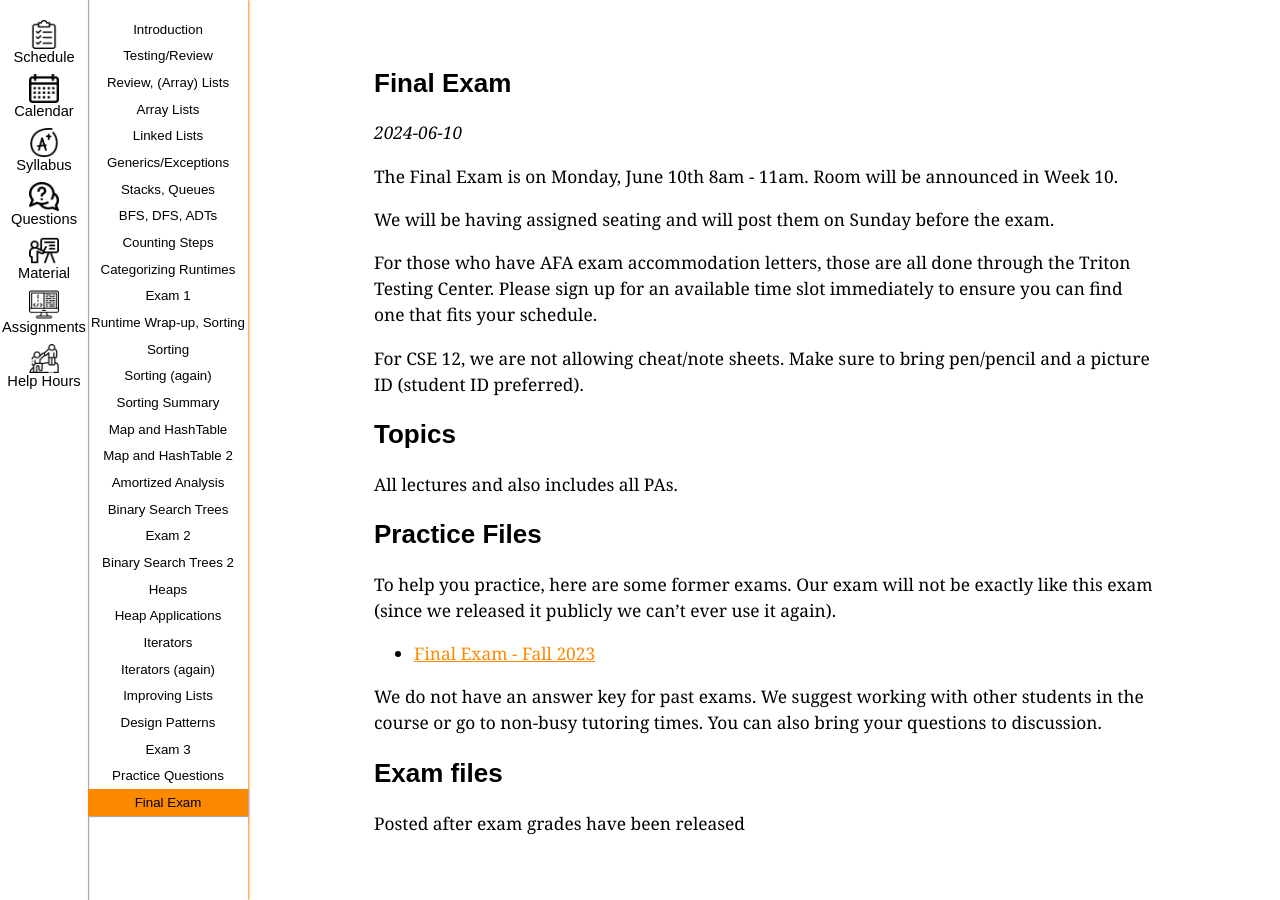
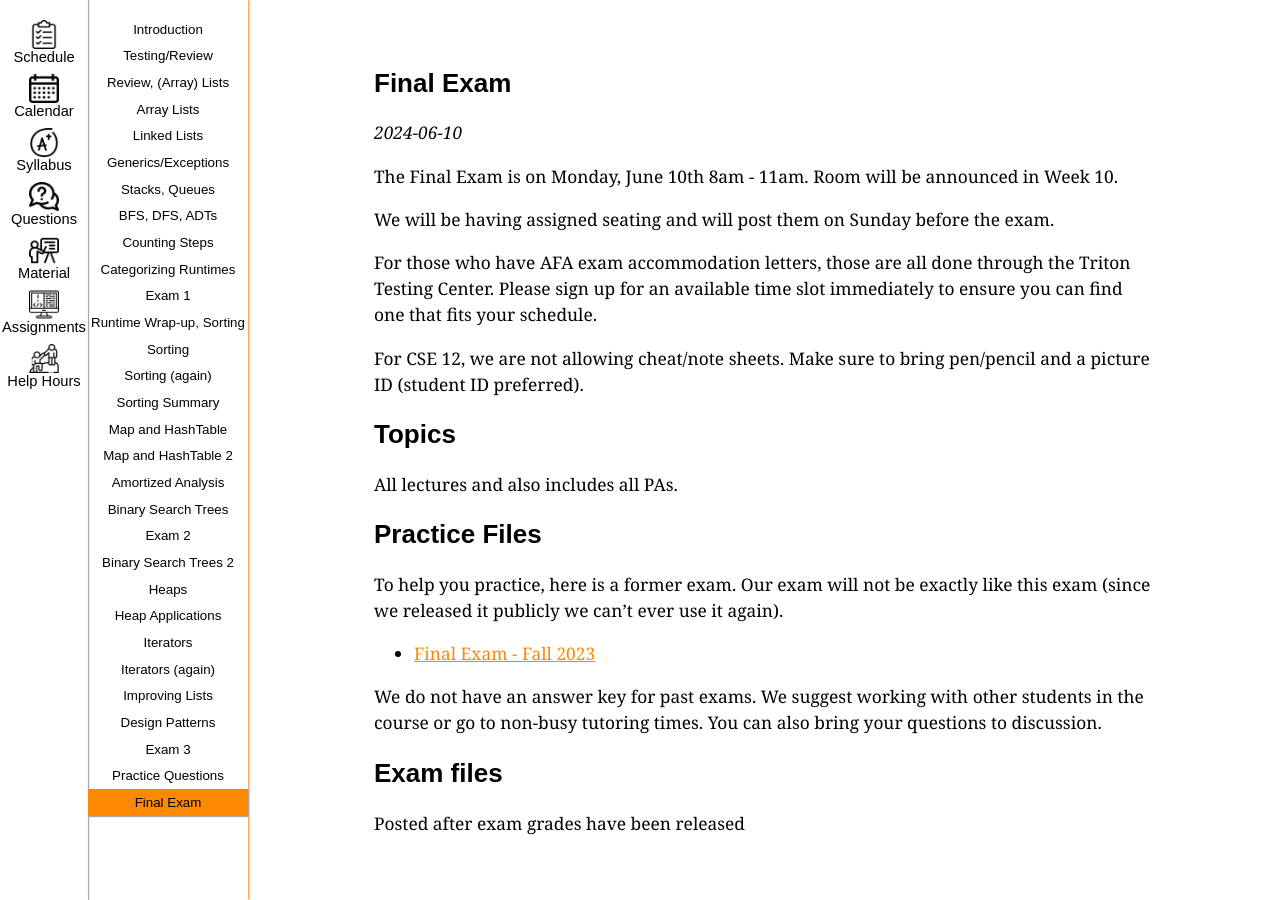
Before and after one commit to ucsd-cse12-sp24/ucsd-cse12-sp24.github.io, a Jekyll site: the page built from _lectures/final-exam.md, in a window 1280 px wide. Built offline with Jekyll 4.4.1, drawn with Linux system fonts in a browser that asks for light colours.

Commit message:
Update final-exam.md

```diff
--- a/_lectures/final-exam.md
+++ b/_lectures/final-exam.md
@@ -24,7 +24,7 @@ All lectures and also includes all PAs.
 
 ## Practice Files
 
-To help you practice, here are some former exams. Our exam will not be exactly like this exam (since we released it publicly we can't ever use it again).
+To help you practice, here is a former exam. Our exam will not be exactly like this exam (since we released it publicly we can't ever use it again).
 
 - [Final Exam - Fall 2023](https://drive.google.com/file/d/1INRHka5TWLgG4lHyNEdBC3teCXB_o7fs/view?usp=sharing){:target="_blank"}
 
```
